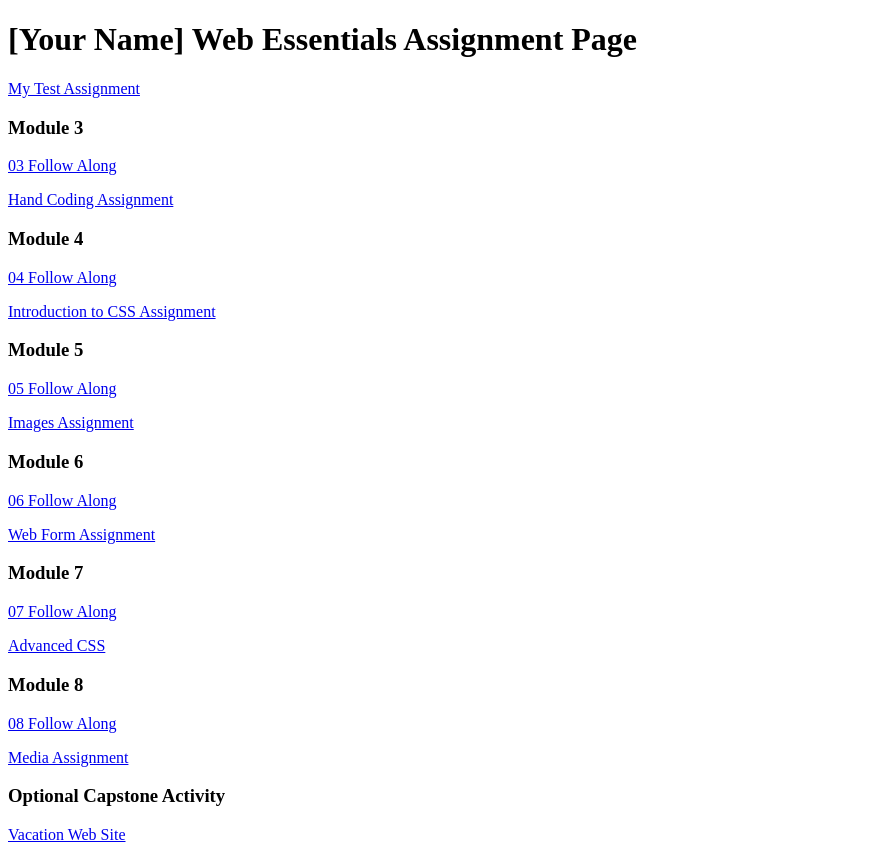
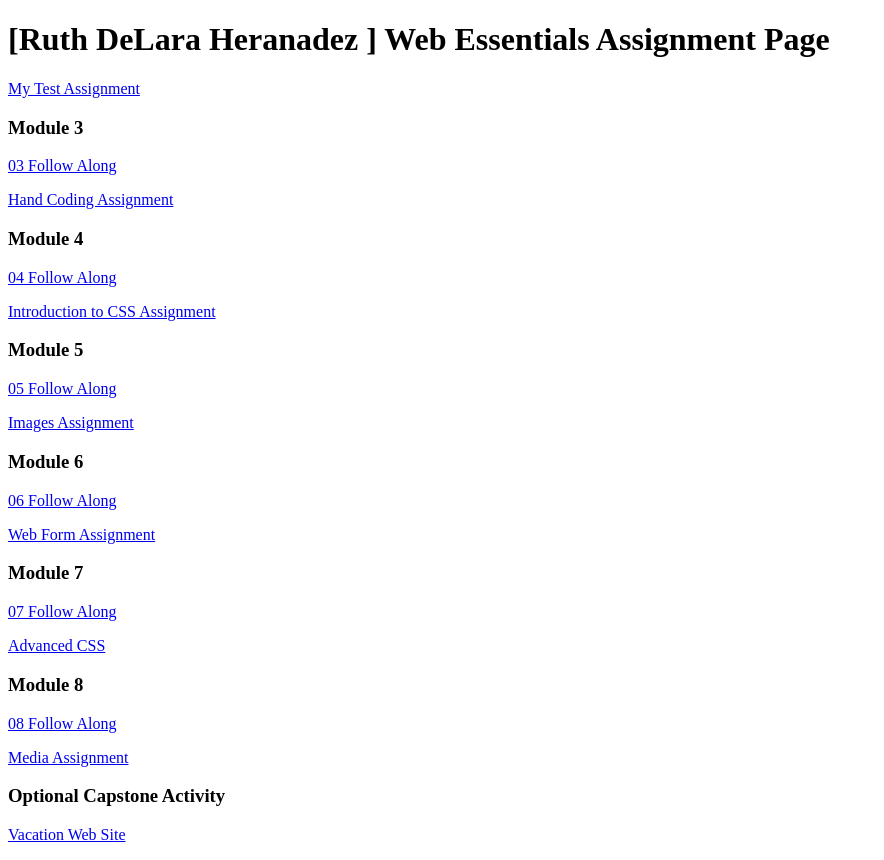
Before and after one commit to ruthisforu/dwdd1600, a plain HTML site: page index.html in a window 1280 px wide. Shown: the whole page, without its empty margins (0-884 px from the left). Drawn offline with Linux system fonts and the light colour scheme.

Commit message:
Added my name

```diff
--- a/index.html
+++ b/index.html
@@ -6,7 +6,7 @@
 		<title>dwdd 1600 assignment list page</title>
 	</head>
 	<body>
-		<h1>[Your Name] Web Essentials Assignment Page</h1>
+		<h1>[Ruth DeLara Heranadez ] Web Essentials Assignment Page</h1>
 		<p><a href="01test">My Test Assignment</a></p>
 
 		<h3>Module 3</h3>
```
